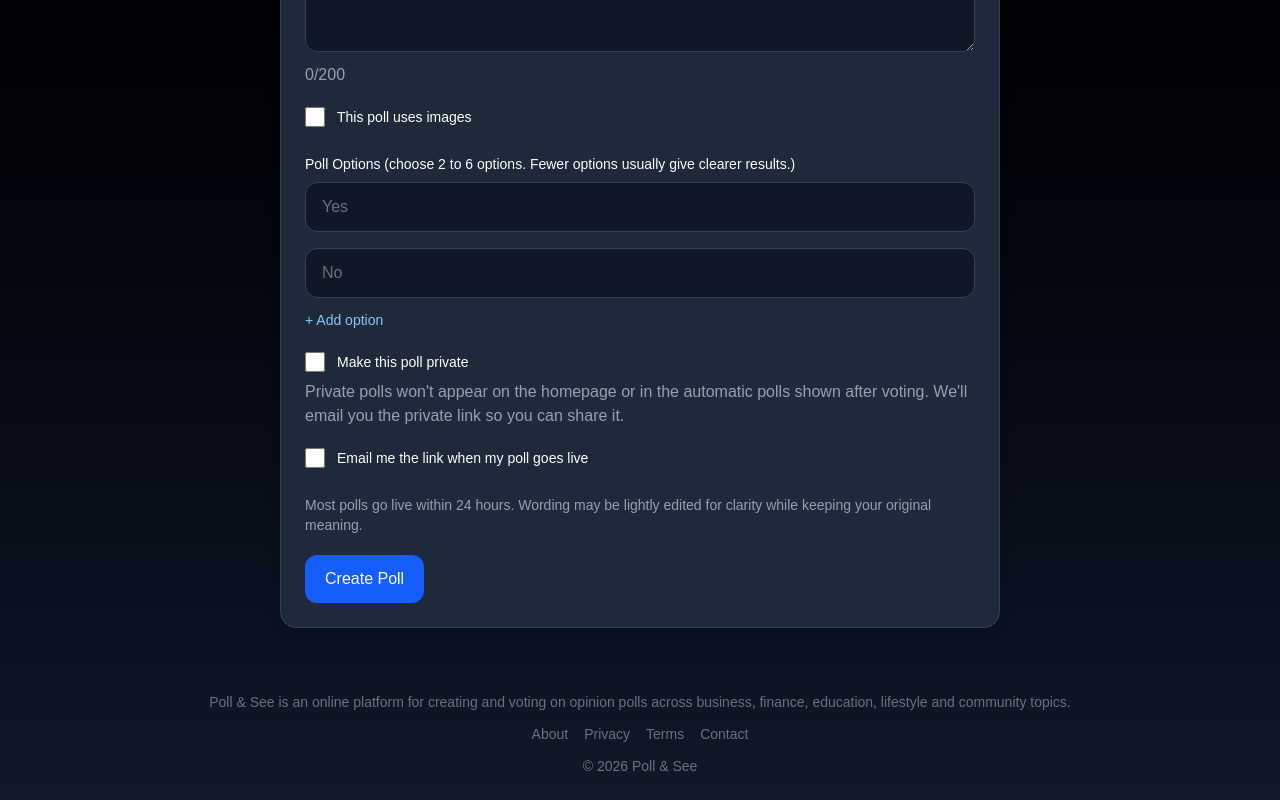
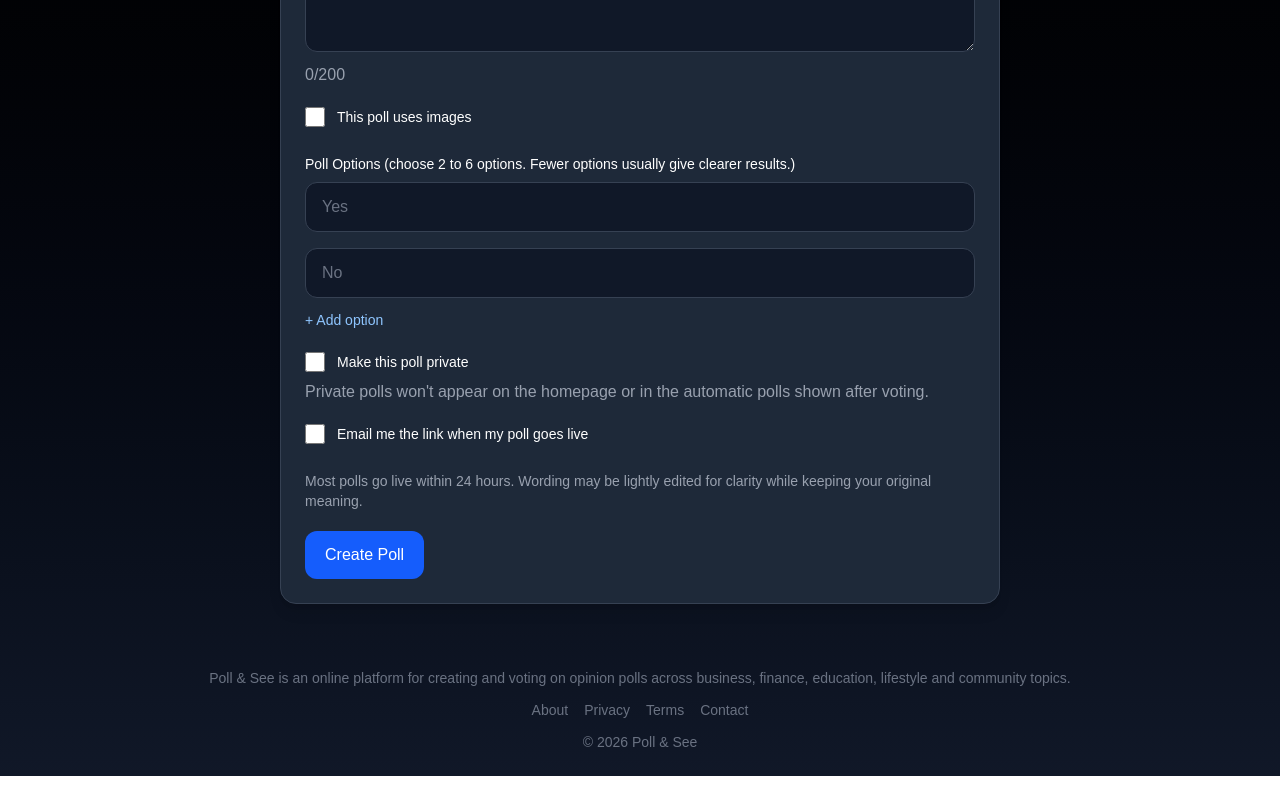
Before and after one commit to MarkDiamant/poll-and-see, a Next.js app: page /submit-poll in a window 1280 px wide. Shown: the part 529-1329 px from the top of the page. After the commit the page ends 1305 px from the top, so only its background shows below. Built offline with nearby package versions, Linux system fonts and the light colour scheme; no server answers.

Commit message:
Auto-tick email option for private polls

```diff
--- a/app/submit-poll/page.tsx
+++ b/app/submit-poll/page.tsx
@@ -511,7 +511,7 @@ export default function SubmitPollPage() {
               </label>
 
               <p className="text-sm text-gray-400 md:text-base">
-                Private polls won't appear on the homepage or in the automatic polls shown after voting. We'll email you the private link so you can share it.
+                Private polls won't appear on the homepage or in the automatic polls shown after voting.
               </p>
             </div>
 
@@ -522,8 +522,13 @@ export default function SubmitPollPage() {
                   checked={emailMeLink}
                   onChange={(e) => {
                     const nextChecked = e.target.checked;
-                    setEmailMeLink(nextChecked);
-                    if (!nextChecked && !isPrivate) {
+                    setIsPrivate(nextChecked);
+
+                    if (nextChecked) {
+                      setEmailMeLink(true);
+                    }
+
+                    if (!nextChecked && !emailMeLink) {
                       setEmail("");
                     }
                   }}
```
